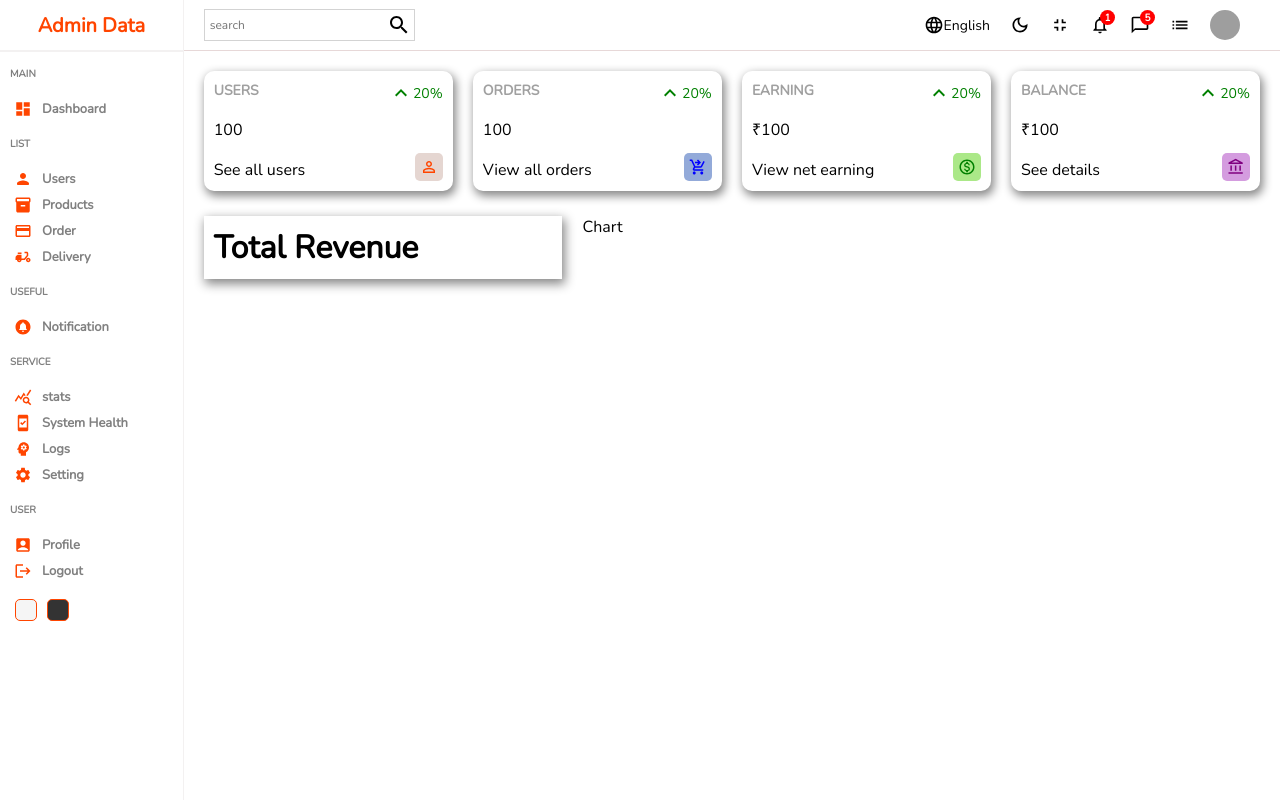
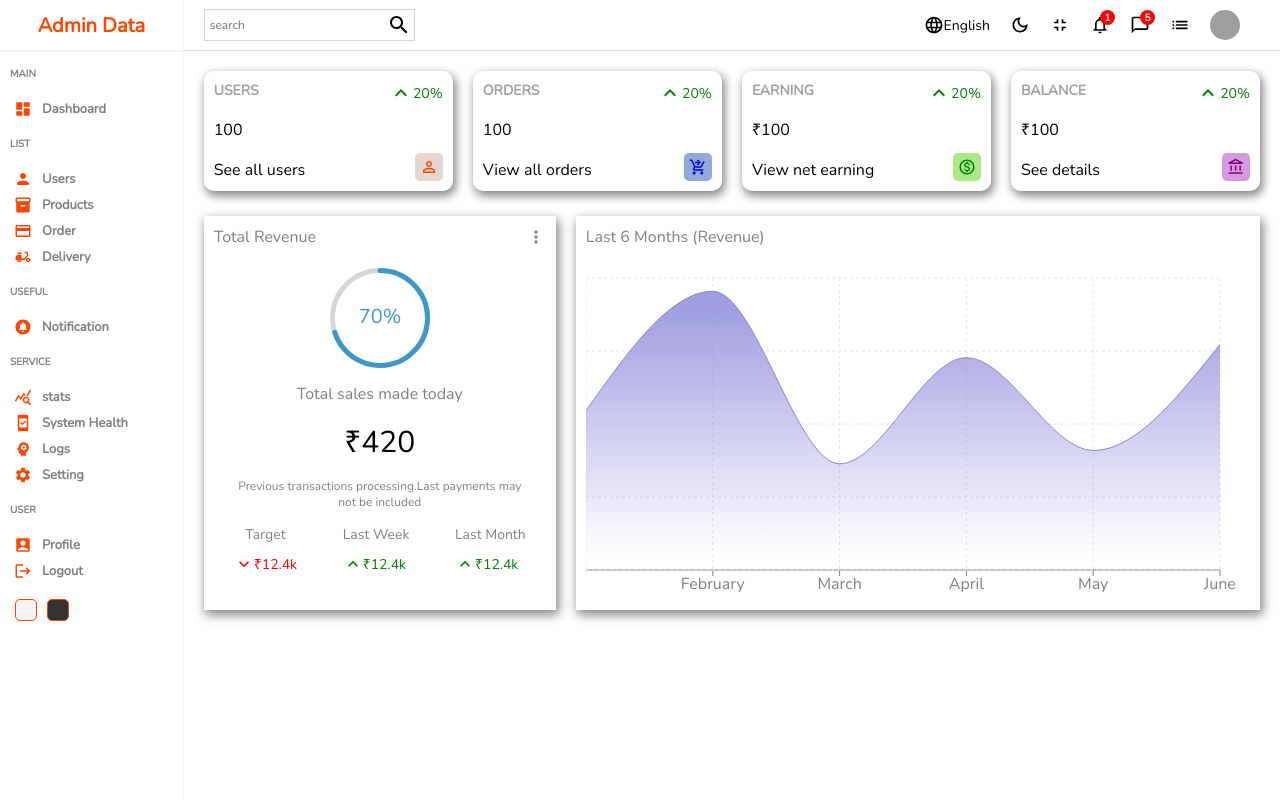
Before and after one commit to Nithinjayan4/Admin-dashboad, a React (Create React App) app: page / in a window 1280 px wide. Built offline with nearby package versions, Linux system fonts and the light colour scheme; grey boxes are pictures that could not be loaded.

Commit message:
home page grpah panel design

```diff
--- a/package.json
+++ b/package.json
@@ -11,9 +11,11 @@
     "@testing-library/react": "^13.3.0",
     "@testing-library/user-event": "^13.5.0",
     "react": "^18.2.0",
+    "react-circular-progressbar": "^2.1.0",
     "react-dom": "^18.2.0",
     "react-router-dom": "^6.3.0",
     "react-scripts": "5.0.1",
+    "recharts": "^2.1.13",
     "web-vitals": "^2.1.4"
   },
   "scripts": {
--- a/src/Components/Chart/Chart.jsx
+++ b/src/Components/Chart/Chart.jsx
@@ -1,9 +1,40 @@
 import React from 'react'
 import '../Chart/chart.scss'
+import { AreaChart, Area, XAxis, YAxis, CartesianGrid, Tooltip, ResponsiveContainer } from 'recharts';
+
+const data = [
+  {name:'January',Total:1200},
+  {name:'February',Total:2100},
+  {name:'March',Total:800},
+  {name:'April',Total:1600},
+  {name:'May',Total:900},
+  {name:'June',Total:1700},
+
+];
 
 const Chart = () => {
   return (
-    <div className='chart'>Chart</div>
+    <div className='chart'>
+      <div className="title">Last 6 Months (Revenue)</div>
+      <ResponsiveContainer width="100%" aspect={2 / 1}>
+      <AreaChart width={730} height={250} data={data}
+  margin={{ top: 10, right: 30, left: 0, bottom: 0 }}>
+  <defs>
+    <linearGradient id="Total" x1="0" y1="0" x2="0" y2="1">
+      <stop offset="5%" stopColor="#8884d8" stopOpacity={0.8}/>
+      <stop offset="95%" stopColor="#8884d8" stopOpacity={0}/>
+    </linearGradient>
+
+  </defs>
+  <XAxis dataKey="name" stroke='gray'/>
+
+  <CartesianGrid strokeDasharray="3 3" className='chartGrid ' />
+  <Tooltip />
+  <Area type="monotone" dataKey="Total" stroke="#8884d8" fillOpacity={1} fill="url(#Total)" />
+  {/* <Area type="monotone" dataKey="pv" stroke="#82ca9d" fillOpacity={1} fill="url(#colorPv)" /> */}
+</AreaChart>
+      </ResponsiveContainer>
+    </div>
   )
 }
 
--- a/src/Components/Chart/chart.scss
+++ b/src/Components/Chart/chart.scss
@@ -1,3 +1,14 @@
 .chart{
     flex: 4;
+    -webkit-box-shadow: 2px 4px 10px 1px rgba(0,0,0,0.47);
+    -moz-box-shadow: 2px 4px 10px 1px rgba(0,0,0,0.47);
+    box-shadow: 2px 4px 10px 1px rgba(0,0,0,0.47);
+    padding: 10px;
+    color: gray;
+    .title{
+        margin-bottom: 20px;
+    }
+     .chartGrid{
+        stroke: rgb(228, 228, 228);
+     }
 }
--- a/src/Components/Featured/Featured.jsx
+++ b/src/Components/Featured/Featured.jsx
@@ -1,11 +1,54 @@
 import React from 'react'
 import '../Featured/featured.scss'
+import MoreVertIcon from '@mui/icons-material/MoreVert';
+import { CircularProgressbar } from 'react-circular-progressbar';
+import 'react-circular-progressbar/dist/styles.css';
+import KeyboardArrowDownIcon from '@mui/icons-material/KeyboardArrowDown';
+import KeyboardArrowUpOutlinedIcon from '@mui/icons-material/KeyboardArrowUpOutlined';
 
 const Featured = () => {
   return (
     <div className='featured'>
         <div className="top">
-            <h1 className="title">Total Revenue</h1>
+            <h1 className="title">
+              Total Revenue
+
+              </h1>
+              <MoreVertIcon fontSize='small'/>
+        </div>
+        <div className="bottom">
+          <div className="featuredChart">
+            <CircularProgressbar value={70} text={"70%"} strokeWidth={5}/>
+
+          </div>
+          <p className="title">Total sales made today</p>
+          <p className="amount">₹420</p>
+          <p className="desc">
+            Previous transactions processing.Last payments may not be included
+          </p>
+          <div className="summary">
+            <div className="item">
+              <div className="itemTitle">Target</div>
+              <div className="itemResult negative">
+              < KeyboardArrowDownIcon  fontSize='small'/>
+              <div className="resultAmount">₹12.4k</div>
+              </div>
+            </div>
+            <div className="item">
+              <div className="itemTitle">Last Week</div>
+              <div className="itemResult positive">
+              <KeyboardArrowUpOutlinedIcon  fontSize='small'/>
+              <div className="resultAmount">₹12.4k</div>
+              </div>
+            </div>
+            <div className="item">
+              <div className="itemTitle">Last Month</div>
+              <div className="itemResult positive">
+              <KeyboardArrowUpOutlinedIcon fontSize='small'/>
+              <div className="resultAmount">₹12.4k</div>
+              </div>
+            </div>
+          </div>
         </div>
         </div>
   )
--- a/src/Components/Featured/featured.scss
+++ b/src/Components/Featured/featured.scss
@@ -4,4 +4,65 @@
     -moz-box-shadow: 2px 4px 10px 1px rgba(0,0,0,0.47);
     box-shadow: 2px 4px 10px 1px rgba(0,0,0,0.47);
     padding: 10px;
+    .top{
+        display: flex;
+        align-items: center;
+        justify-content: space-between;
+        color: gray;
+
+        .title{
+            font-size: 16px;
+            font-weight: 500;
+        }
+    }
+    .bottom{
+        padding: 20px;
+        display: flex;
+        flex-direction: column;
+        align-items: center;
+        justify-content: center;
+        gap: 15px;
+        .featuredChart{
+            width: 100px;
+            height: 100px;
+        }
+        .title{
+            font-weight: 500;
+            color: gray;
+        }
+        .amount{
+            font-size: 30px;
+        }
+        .desc{
+            font-weight: 300;
+            font-size: 12px;
+            color: gray;
+            text-align: center;
+        }
+        .summary{
+            width: 100%;
+            display: flex;
+            align-items: center;
+            justify-content: space-between;
+            .item{
+                text-align: center;
+                .itemTitle{
+                    font-size: 14px;
+                    color: gray;
+                }
+                .itemResult{
+                    display: flex;
+                    align-items: center;
+                    margin-top: 10px;
+                    font-size: 14px;
+                    &.positive{
+                        color: green;
+                    }
+                    &.negative{
+                        color: red;
+                    }
+                }
+            }
+        }
+    }
 }
```
Also changed, not shown: 1 other file (tests, documents, lock files or other folders).
